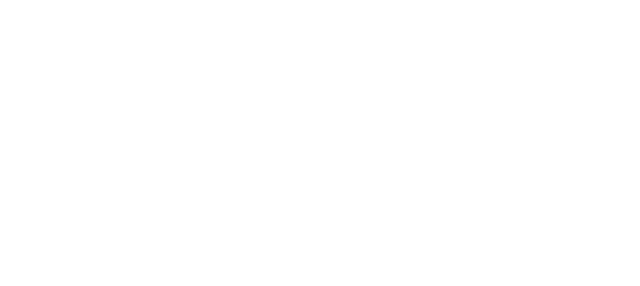
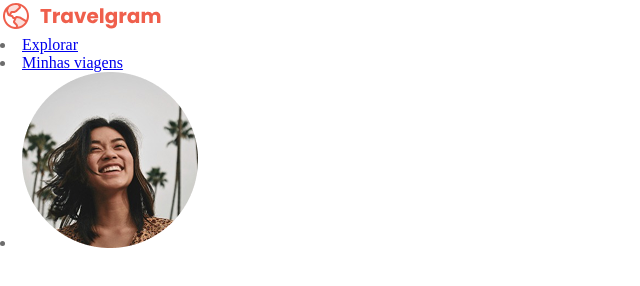
Before and after one commit to HelenaOliveira1459/Projeto-travelgram, a plain HTML site: page index.html in a window 1280 px wide. Shown: the whole page, without its empty margins (0-640 px from the left). Drawn offline with Linux system fonts and the light colour scheme.

Commit message:
Pastas ajustadas e nav pronto

```diff
--- a/index.html
+++ b/index.html
@@ -11,7 +11,19 @@
 <link rel="preconnect" href="https://fonts.gstatic.com" crossorigin>
 <link href="https://fonts.googleapis.com/css2?family=Poppins:ital,wght@0,100;0,200;0,300;0,400;0,500;0,600;0,700;0,800;0,900;1,100;1,200;1,300;1,400;1,500;1,600;1,700;1,800;1,900&display=swap" rel="stylesheet">
 </head>
+
 <body>
+<nav> <!--logo-->
+  <a href="#" id="logo">
+    <img src="Assets/icon/Logo.svg" alt="logomarca">
+  </a>
+   <!--    li*3>a   cria 3 list itens com a -->
+  <li><a href="#">Explorar</a></li>
+  <li><a href="#">Minhas viagens</a></li>
+  <li><a href="#">
+    <img src="Assets/icon/Profile pic.png" alt="foto de perfil">
+  </a></li>
+</nav>
 
 
 
```
Also changed, not shown: Assets/Image 01.png (deleted), Assets/Image 02.png (deleted), Assets/Image 04.png (deleted), Assets/Image 05.png (deleted), Assets/Image 06.png (deleted), Assets/Image 07.png (deleted), Assets/Image 08.png (deleted), Assets/Image 09.png (deleted), Assets/Image 10.png (deleted), Assets/Image 11.png (deleted), Assets/icon/AirplaneTilt.svg (renamed from Assets/AirplaneTilt.svg), Assets/icon/Image.svg (renamed from Assets/Image.svg), Assets/icon/Logo.svg (renamed from Assets/Logo.svg), Assets/icon/MagnifyingGlass.svg (renamed from Assets/MagnifyingGlass.svg), 3 more files, 12 other files.
